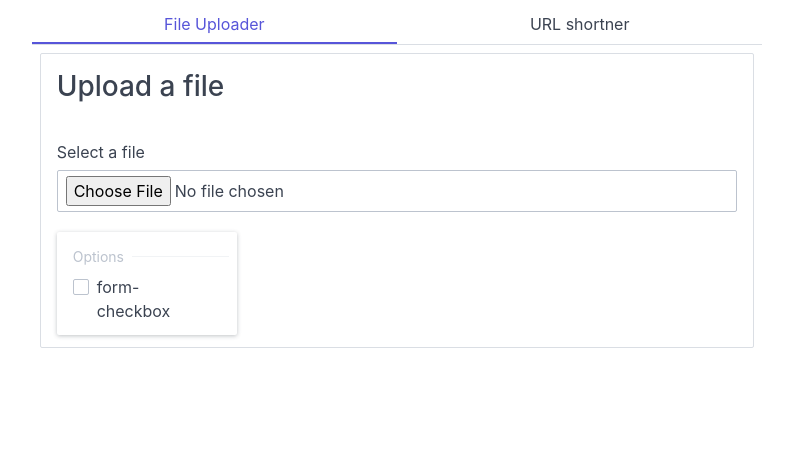
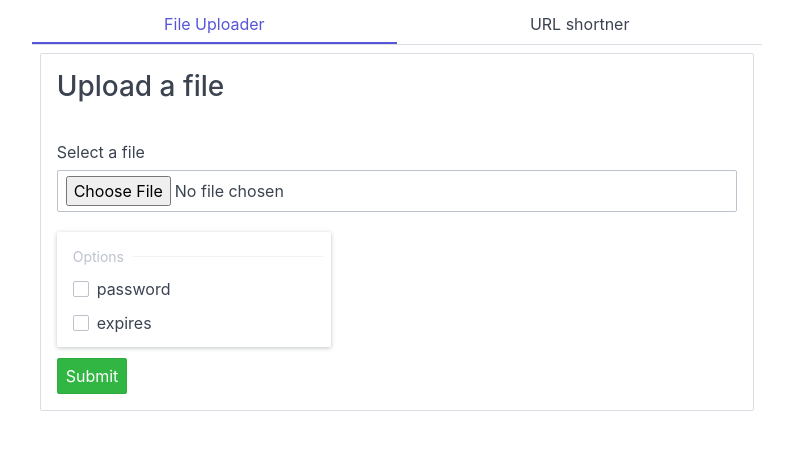
Before and after one commit to fosslife/delta, a React (Create React App) app in the folder client/: page / in a window 1280 px wide. Shown: the top 450 px of the page, without its empty margins (243-1028 px from the left). Built offline with nearby package versions, Linux system fonts and the light colour scheme.

Commit message:
feat: passwod feature for file uploads

```diff
--- a/client/src/components/FileUploader.js
+++ b/client/src/components/FileUploader.js
@@ -2,12 +2,38 @@ import { useState } from 'react';
 
 function FileUploader() {
     const [showToast, setShowToast] = useState(false);
+    const [password, setPassword] = useState('');
     const [sucessMessage, setSuccessMessage] = useState('');
+    const [showPassword, setShowPassword] = useState(false);
+    const [file, setFile] = useState('');
+    const [randomKey, setRandomkey] = useState(Math.random().toString(20));
+
+    const handleOnPasswordChanged = e => {
+        setPassword(e.target.value);
+    };
+
+    const handleOnPasswordToggle = () => {
+        setShowPassword(!showPassword);
+    };
     const handleUpload = async e => {
         e.preventDefault();
-        const files = e.target.files[0];
+        setFile(e.target.files[0]);
+        // const files = e.target.files[0];
+    };
+    const handleSubmit = async e => {
         const formData = new FormData();
-        formData.append('file', files);
+        console.log('File', file);
+        if (!file) {
+            console.log('No file selected');
+            setShowToast(true);
+            setSuccessMessage('Please Select a file to upload');
+            return;
+        }
+        formData.append('file', file);
+        if (password) {
+            console.log('attaching password', password);
+            formData.append('pass', password);
+        }
         const res = await fetch('/', {
             method: 'POST',
             headers: {
@@ -18,6 +44,8 @@ function FileUploader() {
         })
             .then(data => {
                 setShowToast(true);
+                setRandomkey(Math.random().toString(20));
+                setFile(null);
                 return data.text();
             })
             .catch(error => {
@@ -47,6 +75,7 @@ function FileUploader() {
                                     <input
                                         className="form-input"
                                         onChange={handleUpload}
+                                        key={randomKey}
                                         type="file"
                                         id="fileupload"
                                         placeholder="Name"
@@ -55,30 +84,79 @@ function FileUploader() {
                             </div>
                             <div className="card-footer">
                                 <div className="columns">
-                                    <div className="column col-3">
+                                    <div className="column col-5">
                                         <ul className="menu">
                                             <li
                                                 className="divider"
                                                 data-content="Options"
                                             ></li>
                                             <li className="menu-item">
+                                                <div className="">
+                                                    <div className="columns">
+                                                        <div className="column">
+                                                            <label className="form-checkbox">
+                                                                <input
+                                                                    type="checkbox"
+                                                                    onChange={
+                                                                        handleOnPasswordToggle
+                                                                    }
+                                                                />
+                                                                <i className="form-icon"></i>
+                                                                password
+                                                            </label>
+                                                        </div>
+                                                        {showPassword ? (
+                                                            <div className="column">
+                                                                <input
+                                                                    type="text"
+                                                                    className="form-input"
+                                                                    placeholder="enter password"
+                                                                    onChange={
+                                                                        handleOnPasswordChanged
+                                                                    }
+                                                                    value={
+                                                                        password
+                                                                    }
+                                                                ></input>
+                                                            </div>
+                                                        ) : null}
+                                                    </div>
+                                                </div>
+                                            </li>
+                                            <li className="menu-item">
                                                 <label className="form-checkbox">
                                                     <input type="checkbox" />
                                                     <i className="form-icon"></i>
-                                                    form-checkbox
+                                                    expires
                                                 </label>
                                             </li>
                                         </ul>
                                     </div>
                                 </div>
+
+                                <button
+                                    style={{ marginTop: '15px' }}
+                                    className="btn btn-success"
+                                    onClick={handleSubmit}
+                                >
+                                    Submit
+                                </button>
                                 {showToast ? (
                                     <div
-                                        className="toast toast-success"
-                                        style={{ marginTop: '20px' }}
+                                        style={{ marginTop: '10px' }}
+                                        className="toast toast-primary"
                                     >
-                                        <a href={sucessMessage} target="_new">
-                                            {sucessMessage}
-                                        </a>
+                                        {sucessMessage !==
+                                        'Please Select a file to upload' ? (
+                                            <a
+                                                href={sucessMessage}
+                                                target="_new"
+                                            >
+                                                {sucessMessage}
+                                            </a>
+                                        ) : (
+                                            <div>{sucessMessage}</div>
+                                        )}
                                     </div>
                                 ) : null}
                             </div>
```
